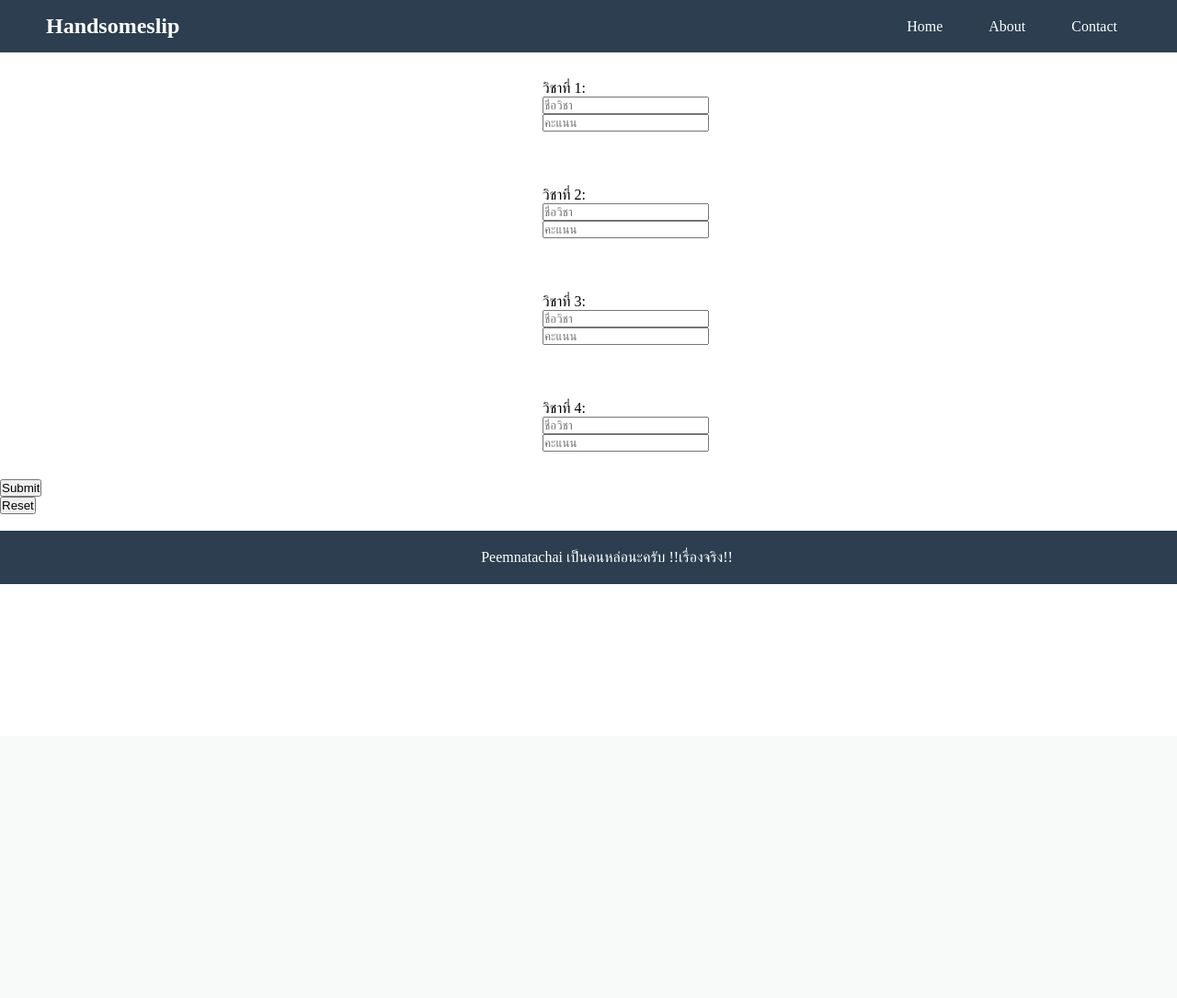
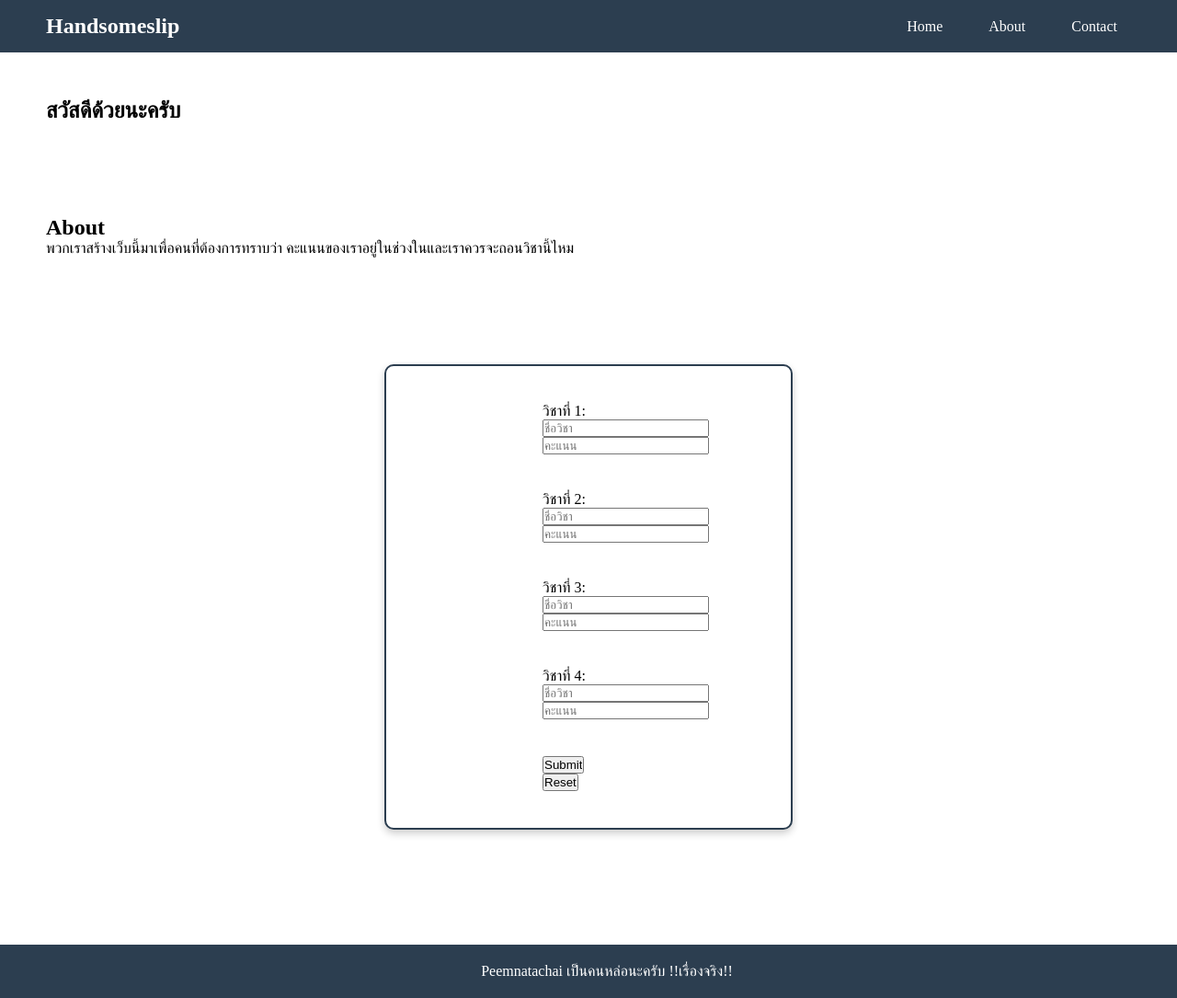
Before and after one commit to KannawatSriputto09/WebAnalyze_Handsomeslip, a Flask app: page / in a window 1280 px wide. Shown: the whole page at 92% size. Before the commit the page ends 635 px from the top, so only its background shows below. Run offline with Flask 3, Linux system fonts and the light colour scheme.

Commit message:
Update index.html

```diff
--- a/PSCPproject/templates/index.html
+++ b/PSCPproject/templates/index.html
@@ -21,7 +21,7 @@
             padding: 15px 50px;
             position: sticky;
             top: 0;
-            -index: 1000;
+            z-index: 1000;
         }
 
         nav .logo {
@@ -52,6 +52,42 @@
             background-color: #34495e;
         }
 
+        .top{
+            margin: 4;
+            padding: 100;
+        }
+
+        .top{
+            padding: 50px;
+            max-width: 1200px;
+            margin: 0 auto;
+        }
+
+        section {
+            padding: 20px;
+            max-width: 100px;
+            margin: 0 auto;
+        }
+
+        .box{
+            width: 400px;
+            background-color: white;
+            border: 2px solid #2c3e50;
+            border-radius: 10px;
+            box-shadow: 0 4px 8px rgba(0, 0, 0, 0.2);
+            padding: 20px;
+            max-width: 1200px;
+
+        }
+
+        .boxx{
+            display: flex;
+            justify-content: center;
+            align-items: center;
+            height: 80vh;
+            flex-direction: column;
+        }
+
         footer {
             background-color: #2c3e50;
             color: white;
@@ -62,11 +98,6 @@
             width: 100%;
         }
 
-        section {
-            padding: 30px;
-            max-width: 100px;
-            margin: 0 auto;
-        }
     </style>
 </head>
 <body>
@@ -76,10 +107,26 @@
             <ul>
               <li><a href="#home">Home</a></li>
               <li><a href="#about">About</a></li>
-              <li><a href="#contact">Contact</a></li>
+              <li><a href="https://github.com/KannawatSriputto09" target="_blank">Contact</a></li>
             </ul>
         </nav>
 
+        <section id = "home" class="top">
+            <div>
+                <h1>สวัสดีด้วยนะครับ</h1>
+            </div>
+        </section>
+
+        <section id = "about" class="top">
+            <div>
+                <h1>About</h1>
+                <p></p>
+                <p>พวกเราสร้างเว็บนี้มาเพื่อคนที่ต้องการทราบว่า คะแนนของเราอยู่ในช่วงในและเราควรจะถอนวิชานี้ไหม </p>
+            </div>
+        </section>
+
+        <div class="boxx">
+            <div class = "box">
                 <section>
                     <div>
                         <p>วิชาที่ 1:</p>
@@ -112,10 +159,16 @@
                     </div>
                 </section>
 
+                <section>
                     <p><input type="submit" value="Submit"/></p>
                     <p><input type="reset" value="Reset"></p>
+                </section>
+            </div>
+        </div>
 
+        <section>
             <img src={{plot_url}}>
+        </section>
 
         <footer>
             <p>Peemnatachai เป็นคนหล่อนะครับ !!เรื่องจริง!!</p>
```
Lines whose indentation alone changed are shown as unchanged.
